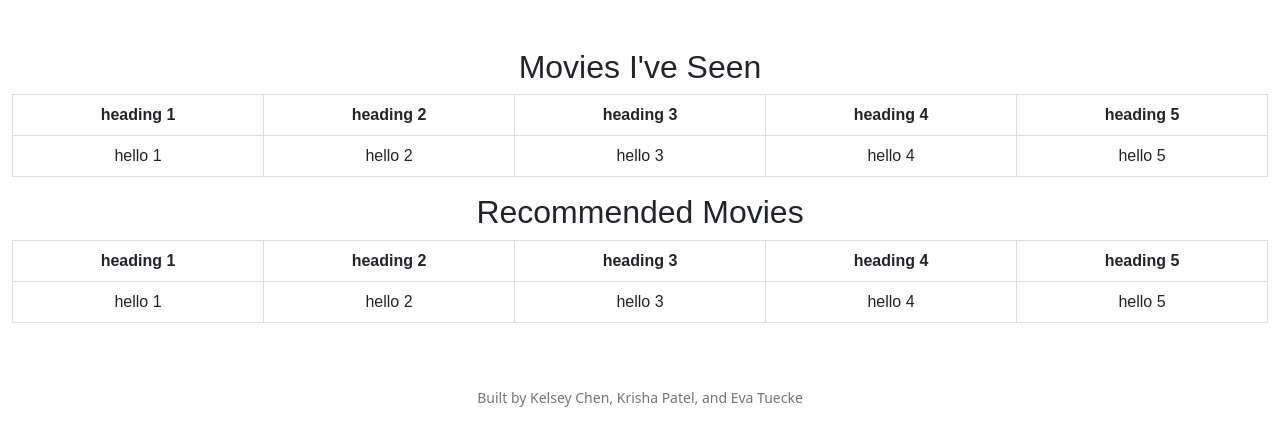
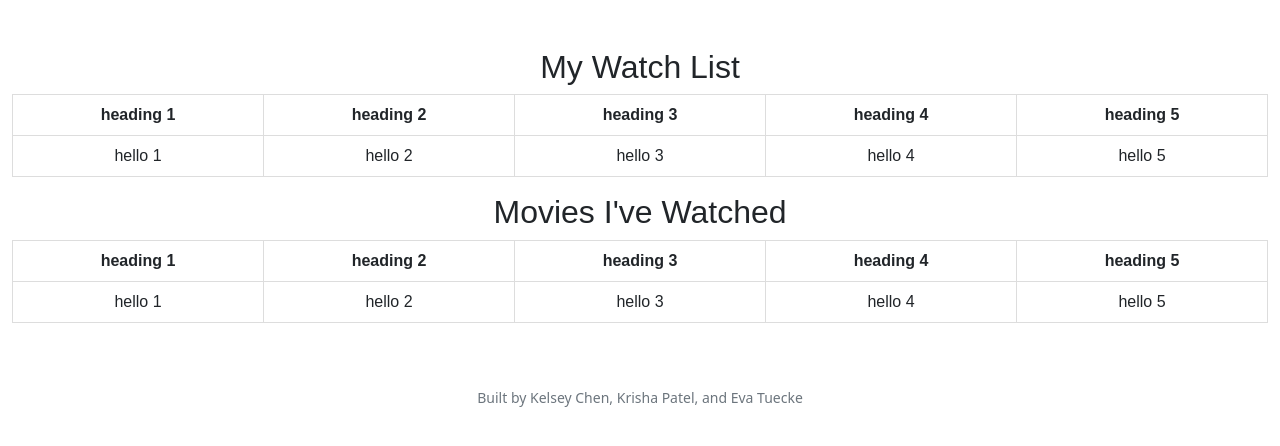
Before and after one commit to etuecke/cs50finalproject, a Flask app: page / in a window 1280 px wide. Shown: the part 66-512 px from the top of the page. Run offline with Flask 2, Linux system fonts and the light colour scheme; the visitor is signed in with stand-in values (Sample User, id 1); some libraries are stand-ins or nearby versions.

Commit message:
small changes

```diff
--- a/templates/index.html
+++ b/templates/index.html
@@ -8,7 +8,7 @@
     <form action="/index" method="post">
         <!--Show movies I've seen and recommended movies-->
         <div class="mb-3">
-            <h2>Movies I've Seen</h2>
+            <h2>My Watch List</h2>
             <table class = "table">
                 <tr>
                     <th>heading 1</th>
@@ -25,7 +25,7 @@
                     <td>hello 5</td>
                 </tr>
             </table>
-            <h2>Recommended Movies</h2>
+            <h2>Movies I've Watched</h2>
             <table class = "table">
                 <tr>
                     <th>heading 1</th>
--- a/templates/quizResults.html
+++ b/templates/quizResults.html
@@ -17,7 +17,7 @@
         <form action="/quizResults" method="post">
             <div class="flex-item">
                 <div class="card" style="width: 18rem;">
-                    <img class="card-img-top" src={{urls[loop_index0]}} alt="Card image cap">
+                    <img class="card-img-top" src={{urls[loop.index0]}} alt="Card image cap">
                     <div class="card-body">
                         <p class="card-text">{{movie.title}}</p>
                         <input type="hidden" id="title" name="title" value="{{movie.title}}">
```
Also changed, not shown: 1 other file.
